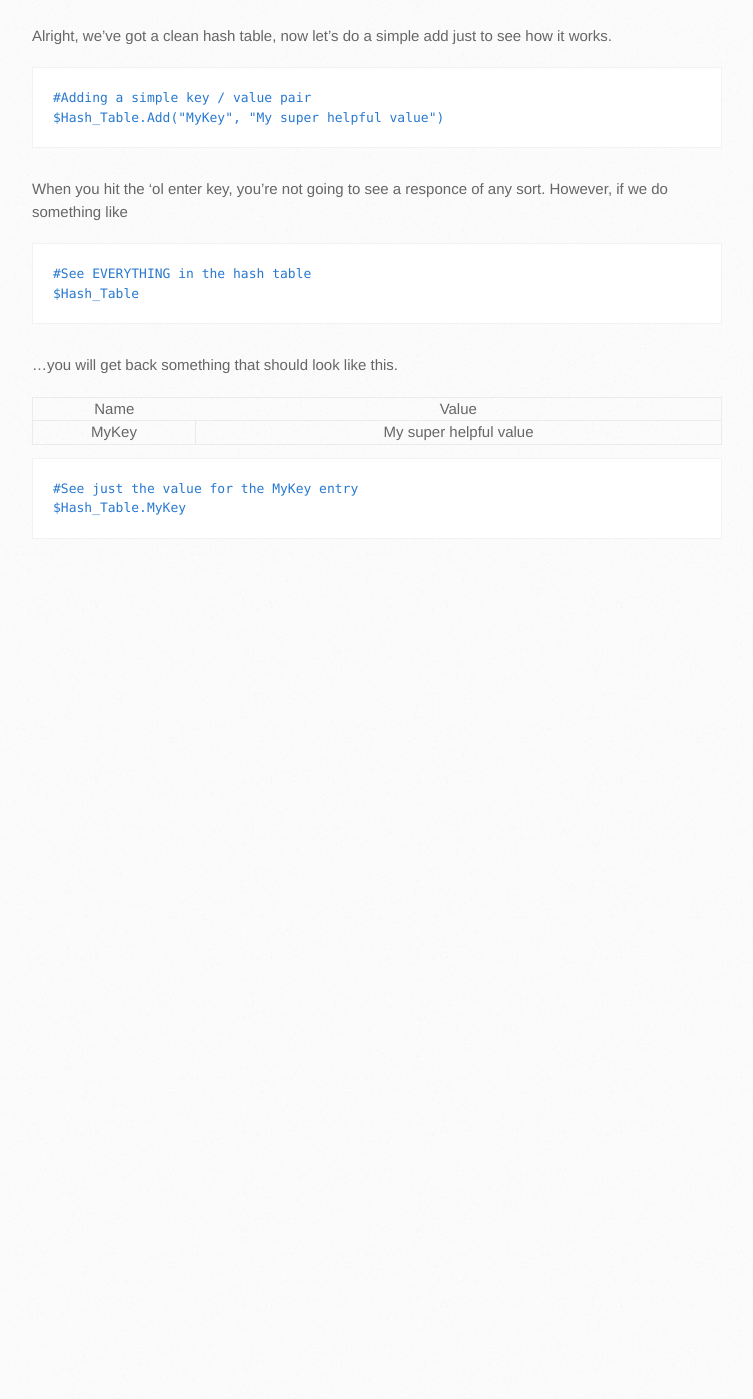
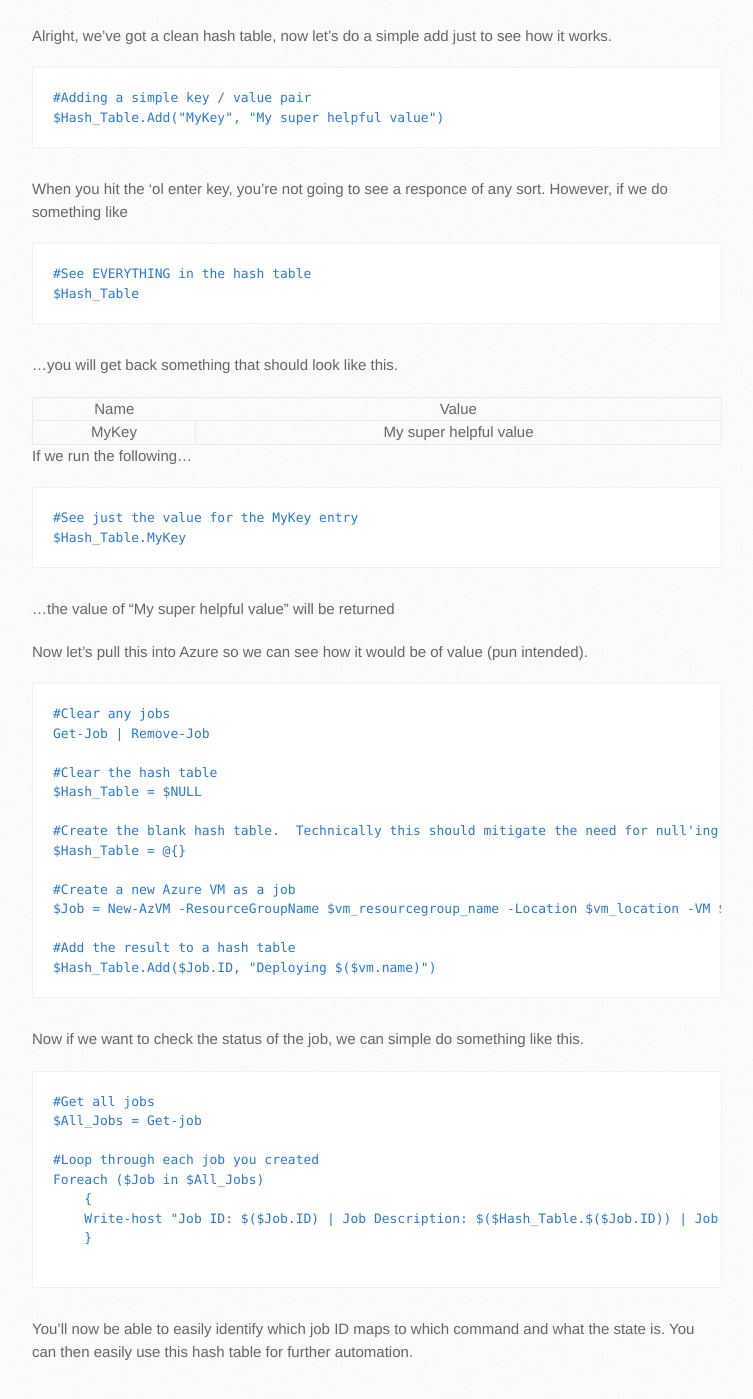
Before and after one commit to ericcsinger/ericcsinger.github.io, a Jekyll site: the page built from drafts/draft1.md, in a window 1280 px wide and 1400 px high, scrolled down 1645 px. Shown: the whole window, without its empty margins (138-891 px from the left). Built offline with Jekyll 4.4.1, drawn with Linux system fonts in a browser that asks for light colours; our own code applies the rules of GitHub Pages for plain Markdown files; before the commit the page ends 2236 px from its top, so only the background shows below that.

Commit message:
Update draft1.md

````diff
--- a/drafts/draft1.md
+++ b/drafts/draft1.md
@@ -55,8 +55,44 @@ $Hash_Table
 | ----------- | ----------- |
 | MyKey | My super helpful value |
 
+If we run the following...
 
 ```PowerShell
 #See just the value for the MyKey entry
 $Hash_Table.MyKey
 ```
+...the value of "My super helpful value" will be returned
+
+Now let's pull this into Azure so we can see how it would be of value (pun intended).
+
+```PowerShell
+#Clear any jobs
+Get-Job | Remove-Job
+
+#Clear the hash table
+$Hash_Table = $NULL
+
+#Create the blank hash table.  Technically this should mitigate the need for null'ing it out, but call me paranoid I guess.
+$Hash_Table = @{}
+
+#Create a new Azure VM as a job
+$Job = New-AzVM -ResourceGroupName $vm_resourcegroup_name -Location $vm_location -VM $vm -Zone $vm_zone -AsJob
+
+#Add the result to a hash table
+$Hash_Table.Add($Job.ID, "Deploying $($vm.name)")
+```
+
+Now if we want to check the status of the job, we can simple do something like this.
+
+```PowerShell
+#Get all jobs
+$All_Jobs = Get-job
+
+#Loop through each job you created
+Foreach ($Job in $All_Jobs)
+    {
+    Write-host "Job ID: $($Job.ID) | Job Description: $($Hash_Table.$($Job.ID)) | Job State: $($Job.State)"
+    }
+
+```
+You'll now be able to easily identify which job ID maps to which command and what the state is.  You can then easily use this hash table for further automation.
````
